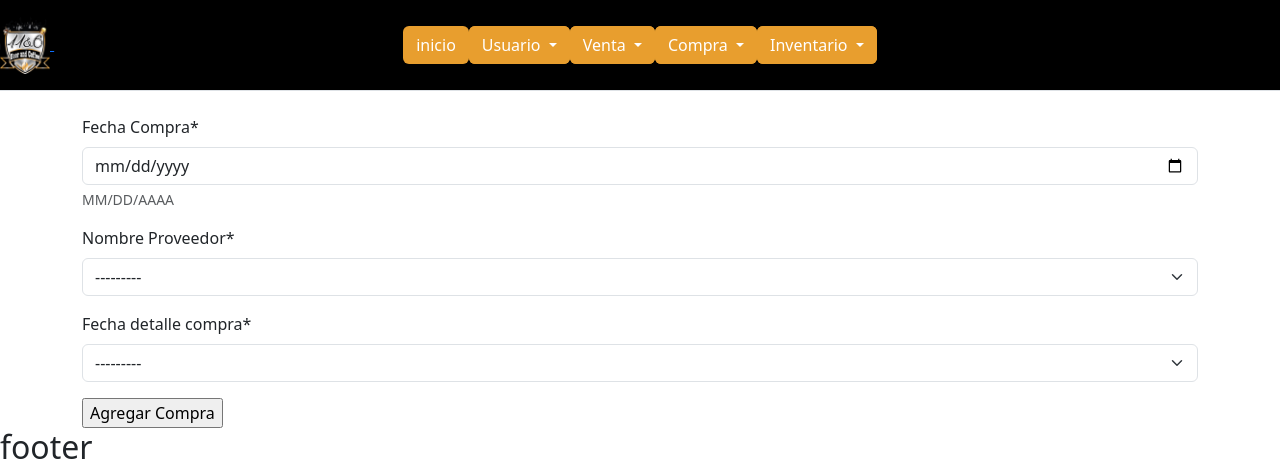
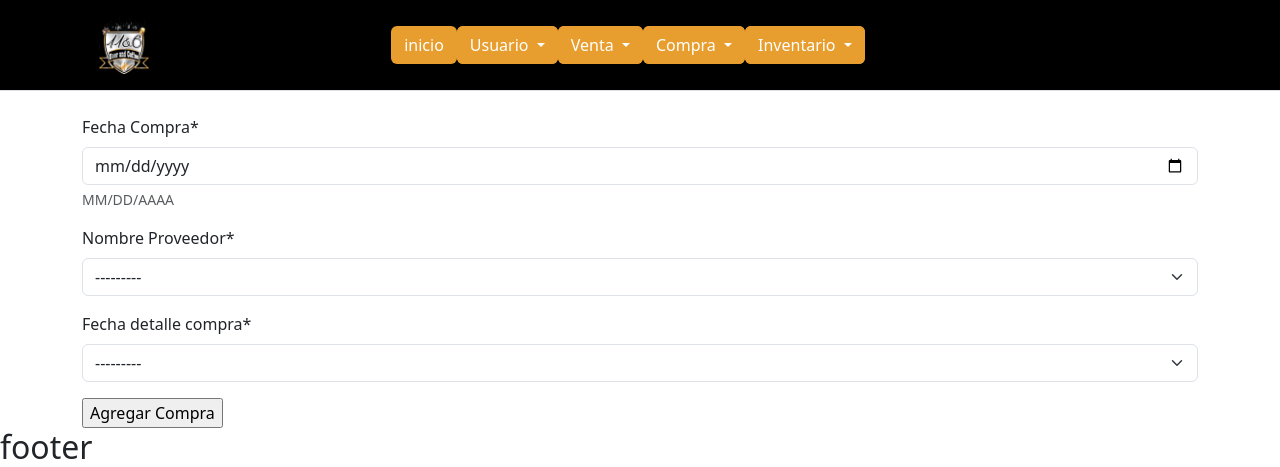
Before and after one commit to KevinSantiagoMesaUrrego/11y6, a Django app: page /compras/compra/crear/ in a window 1280 px wide. Shown: the top 467 px of the page. Run offline with Django 4.2, Linux system fonts and the light colour scheme; a user stored in the database is signed in; data comes from the database, SQL or seed files in the repository; both versions use the stored data as it was after the commit; some libraries are stand-ins or nearby versions.

Commit message:
header finalizado

```diff
--- a/Proyecto11y6/base/templates/partials/header.html
+++ b/Proyecto11y6/base/templates/partials/header.html
@@ -1,10 +1,12 @@
 {% load static %}
 <link rel="stylesheet" href="/static/css/style.css">
 <header class="d-flex flex-wrap align-items-center justify-content-center justify-content-md-between py-3 mb-4 border-bottom bg-black">
-<div class="d-flex align-items-center col-md-3 mb-2 mb-md-0 text-dark text-decoration-none ">
+<div class="row justify-content-center align-items-center col-md-3 mb-2 mb-md-0 text-dark text-decoration-none ">
+  <div class="col-auto">
   <a href="/inicio/" >
-<img class="tamaño_logo" src="/static/img/logo11y6.png" alt=""> <svg class="bi me-2" width="40" height="32" role="img" aria-label="Bootstrap"><use xlink:href="#bootstrap"></use></svg>
+<img class="tamaño_logo" src="/static/img/logo11y6.png" alt=""><svg class="bi me-2" width="40" height="32" role="img" aria-label="Bootstrap"><use xlink:href="#bootstrap"></use></svg>
 </a>
+</div>
 </div>
 <ul class="nav col-12 col-md-auto mb-2 justify-content-center mb-md-0">
 <li><button type="button" class="color_dorado btn"><a href="{% url 'index' %}" class="dropdown-item">inicio</a></button> </li>
```
Also changed, not shown: Proyecto11y6/db.sqlite3.
